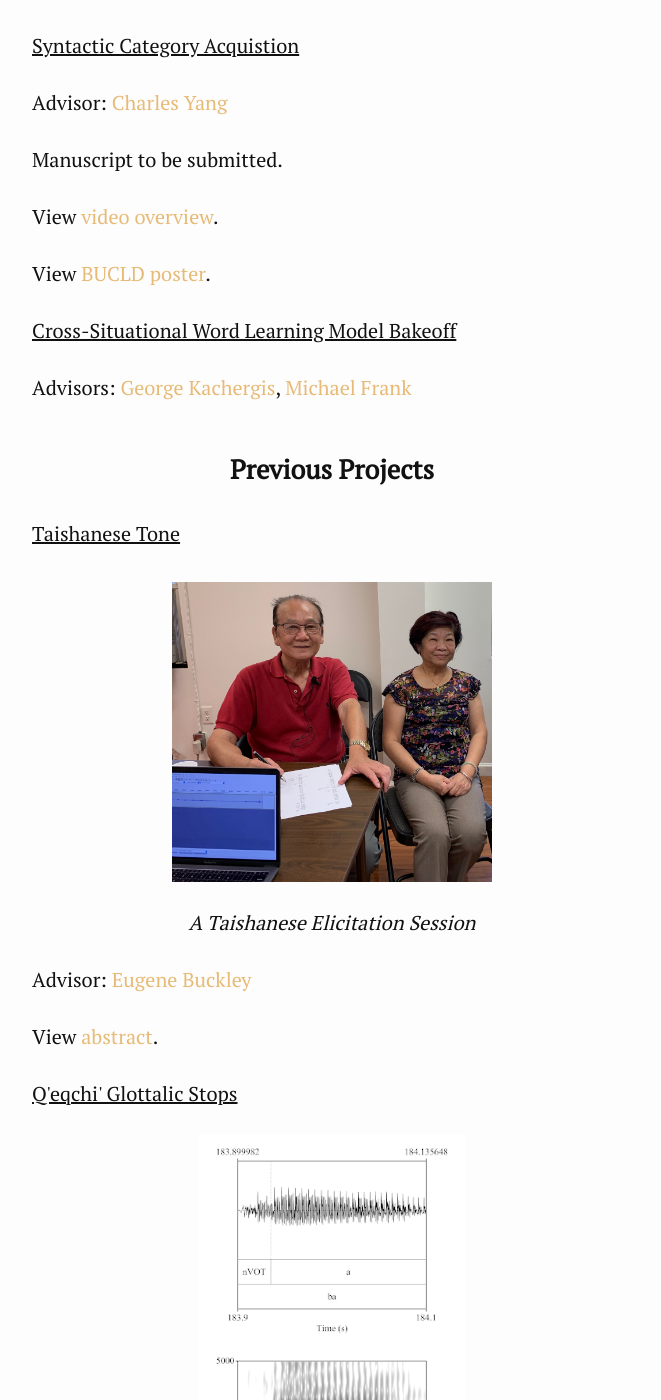
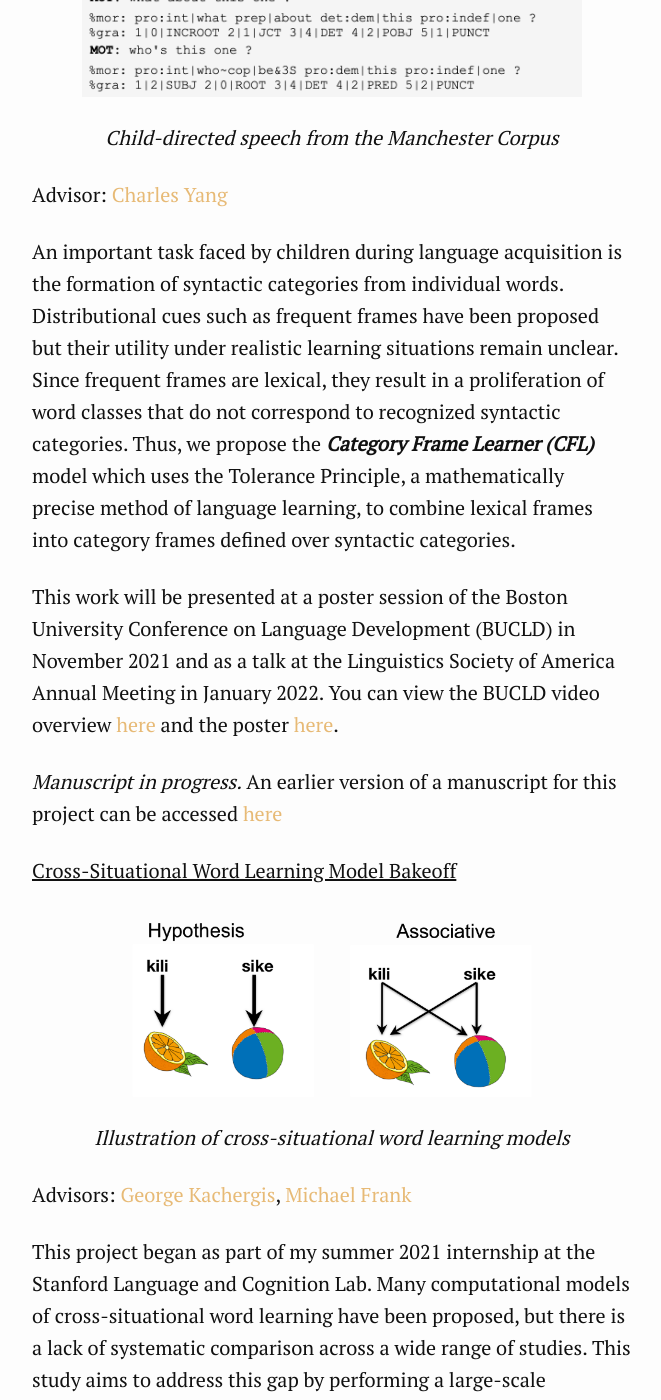
Before and after one commit to kevinliang8/kevinliang8.github.io, a Jekyll site: the page built from about.markdown, in a window 1280 px wide and 1400 px high, scrolled down 385 px. Shown: the whole window, without its empty margins (308-969 px from the left). Built offline with Jekyll 4.4.1, drawn with Linux system fonts in a browser that asks for light colours; some of the changed text lies outside the part shown.

Commit message:
finished research page

```diff
--- a/about.markdown
+++ b/about.markdown
@@ -5,26 +5,31 @@ permalink: /research/
 ---
 
 <br>
-<br>
-<br>
-UNDER CONSTRUCTION
-
-I'm not sure how you found this, but please come back later :)
 <h3 style="text-align:center;">Current Projects</h3>
 <br>
 <u>Syntactic Category Acquistion</u>
 
+<img src = "/images/manchester.png" class="center" width = "500" height = "auto">
+<p style="text-align:center;"><i>Child-directed speech from the Manchester Corpus</i></p>
+
 Advisor: <a href="https://www.ling.upenn.edu/~ycharles/">Charles Yang</a>
 
-Manuscript to be submitted.
+An important task faced by children during language acquisition is the formation of syntactic categories from individual words. Distributional cues such as frequent frames have been proposed but their utility under realistic learning situations remain unclear. Since frequent frames are lexical, they result in a proliferation of word classes that do not correspond to recognized syntactic categories. Thus, we propose the <b><i>Category Frame Learner (CFL)</i></b> model which uses the Tolerance Principle, a mathematically precise method of language learning, to combine lexical frames into category frames defined over syntactic categories.
 
-View <a href="https://youtu.be/u2CzJliWlYQ">video overview</a>.
+This work will be presented at a poster session of the Boston University Conference on Language Development (BUCLD) in November 2021 and as a talk at the Linguistics Society of America Annual Meeting in January 2022. You can view the BUCLD video overview <a href="https://youtu.be/u2CzJliWlYQ">here</a> and the poster <a href="https://drive.google.com/file/d/1cRuRvgVrL38WP7U-XlmRaYwK9p0D7iDJ/view?usp=sharing">here</a>.
 
-View <a href="https://drive.google.com/file/d/1cRuRvgVrL38WP7U-XlmRaYwK9p0D7iDJ/view?usp=sharing">BUCLD poster</a>.
+<i>Manuscript in progress.</i> An earlier version of a manuscript for this project can be accessed <a href="https://drive.google.com/file/d/1q_Bzh6pX6mTeXibn2rrWXtZQA96RA09g/view?usp=sharing">here</a>
 
 <u>Cross-Situational Word Learning Model Bakeoff</u>
 
+<img src = "/images/xsitmodels.png" class="center" width = "400" height = "auto">
+<p style="text-align:center;"><i>Illustration of cross-situational word learning models</i></p>
+
 Advisors: <a href="http://www.kachergis.com/">George Kachergis</a>, <a href="https://web.stanford.edu/~mcfrank/">Michael Frank</a>
+
+This project began as part of my summer 2021 internship at the Stanford Language and Cognition Lab. Many computational models of cross-situational word learning have been proposed, but there is a lack of systematic comparison across a wide range of studies. This study aims to address this gap by performing a large-scale comparison of several models on naturalistic data. I expanded this project from using adult experimental data to child-directed corpora. Moreover, I implemented a new method for generating annotated corpora for cross-situational word learninge experiments from CHILDES transcripts.
+
+<i>Manuscript in progress.</i>
 
 <h3 style="text-align:center;">Previous Projects</h3>
 <br>
@@ -32,11 +37,13 @@ Advisors: <a href="http://www.kachergis.com/">George Kachergis</a>, <a href="htt
 <br>
 <br>
 <img src = "/images/taishanese.jpg" class="center" width = "auto" height = "300">
-<p style="text-align:center;"><i>A Taishanese Elicitation Session</i></p>
+<p style="text-align:center;"><i>A Taishanese elicitation session</i></p>
 
 Advisor: <a href="https://www.ling.upenn.edu/~gene/home.html">Eugene Buckley</a>
 
-View <a href="https://www.ling.upenn.edu/Events/PLC/plc44/4A.pdf">abstract</a>.
+Taishanese is a Sinitic language spoken in Southern China with five phonemic tones: three of which are level tones and two are falling. A "changed tone" process has been observed in the language wherein the tonal contours of the underlying tones can be modified. This project focused on one specific type of "changed tone" where a level or falling tone is realized as a rising tone - which does not otherwise occur in the language. Using field recordings of Taishanese speakers, the result is an optimality-theoretic analysis of the phenomenon. In this analysis, I propose a new constraint restricting consecutive level tones of any kind.
+
+This project was originially to be presented as a talk at the Penn Linguistics Conference in March 2020 which was ultimately cancelled due to COVID-19. You can view the abstract <a href="https://www.ling.upenn.edu/Events/PLC/plc44/4A.pdf">here</a>.
 
 <u>Q'eqchi' Glottalic Stops </u>
 
```
Also changed, not shown: images/manchester.png (added), images/xsitmodels.png (added), 4 other files.
